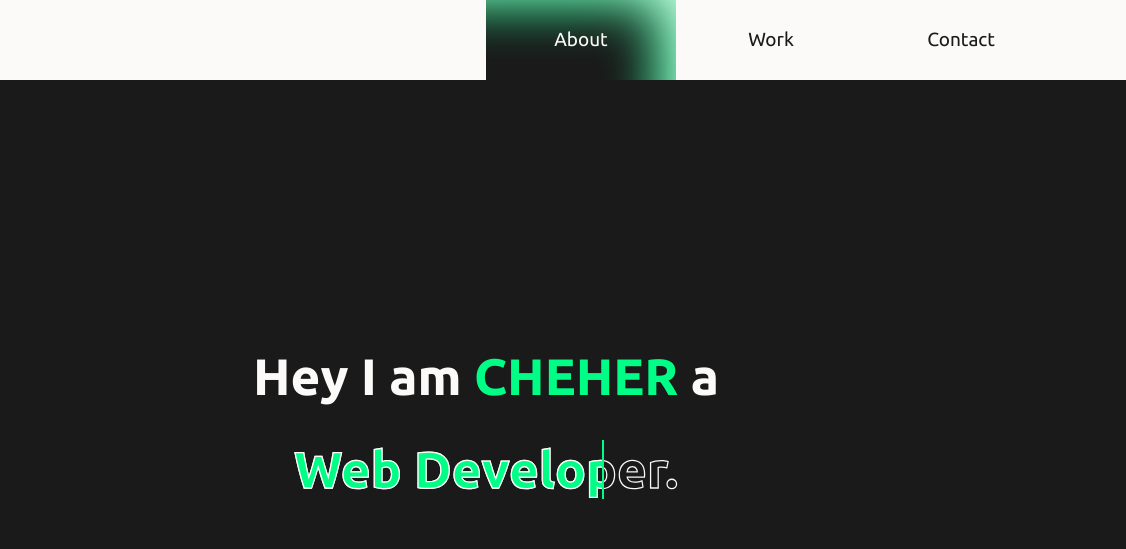
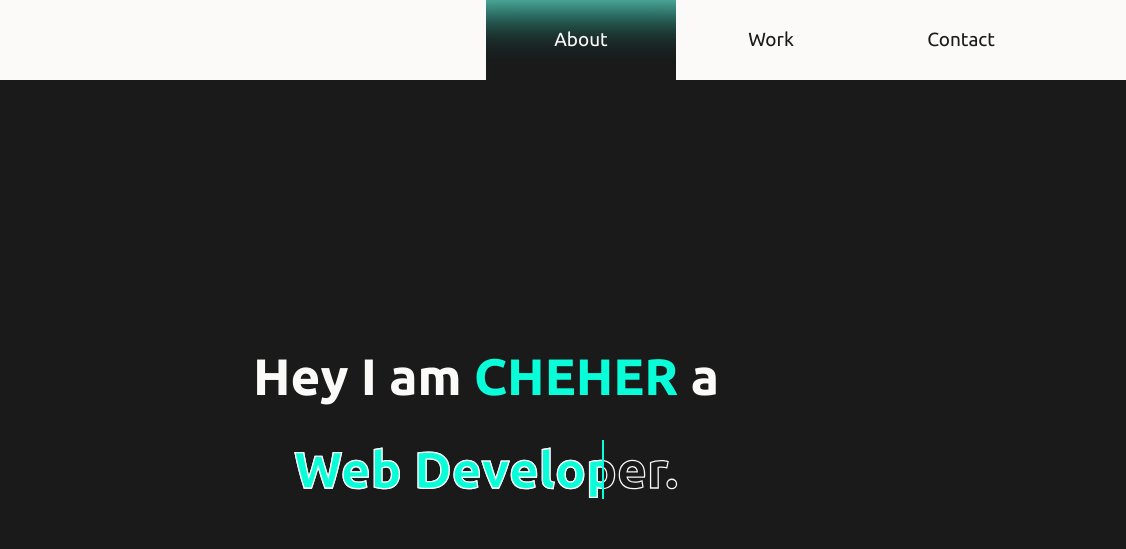
Before and after one commit to CheherK/Personal-Portfolio-Webpage, a plain HTML site: page index.html in a window 1280 px wide. In both pictures the pointer is over the link "About". Shown: the top 549 px of the page, 154-1280 px from the left. Drawn offline with Linux system fonts and the light colour scheme.

Commit message:
Change Main Color

```diff
--- a/CSS/Portfolio.css
+++ b/CSS/Portfolio.css
@@ -1,7 +1,7 @@
 @import url('https://fonts.googleapis.com/css2?family=Ubuntu:wght@400;500;700&display=swap');
 
 :root {
-    --main-color: #00fe87;
+    --main-color: #08fdd8;
     --main-back-color: #fbfaf9;
     --second-back-color: #1a1a1a;
     --main-boxshadow: 0px 0px 15px -5px #1a1a1a;
@@ -119,7 +119,7 @@ header .container nav ul li a::before {
     z-index: -1;
 }
 header .container nav ul li a:hover::before {
-    width: 50%;
+    width: 100%;
     box-shadow: 1px 0px 50px 73px #1a1a1a,
                 1px 0px 100px 93px var(--main-color);
     left: 0;
```
